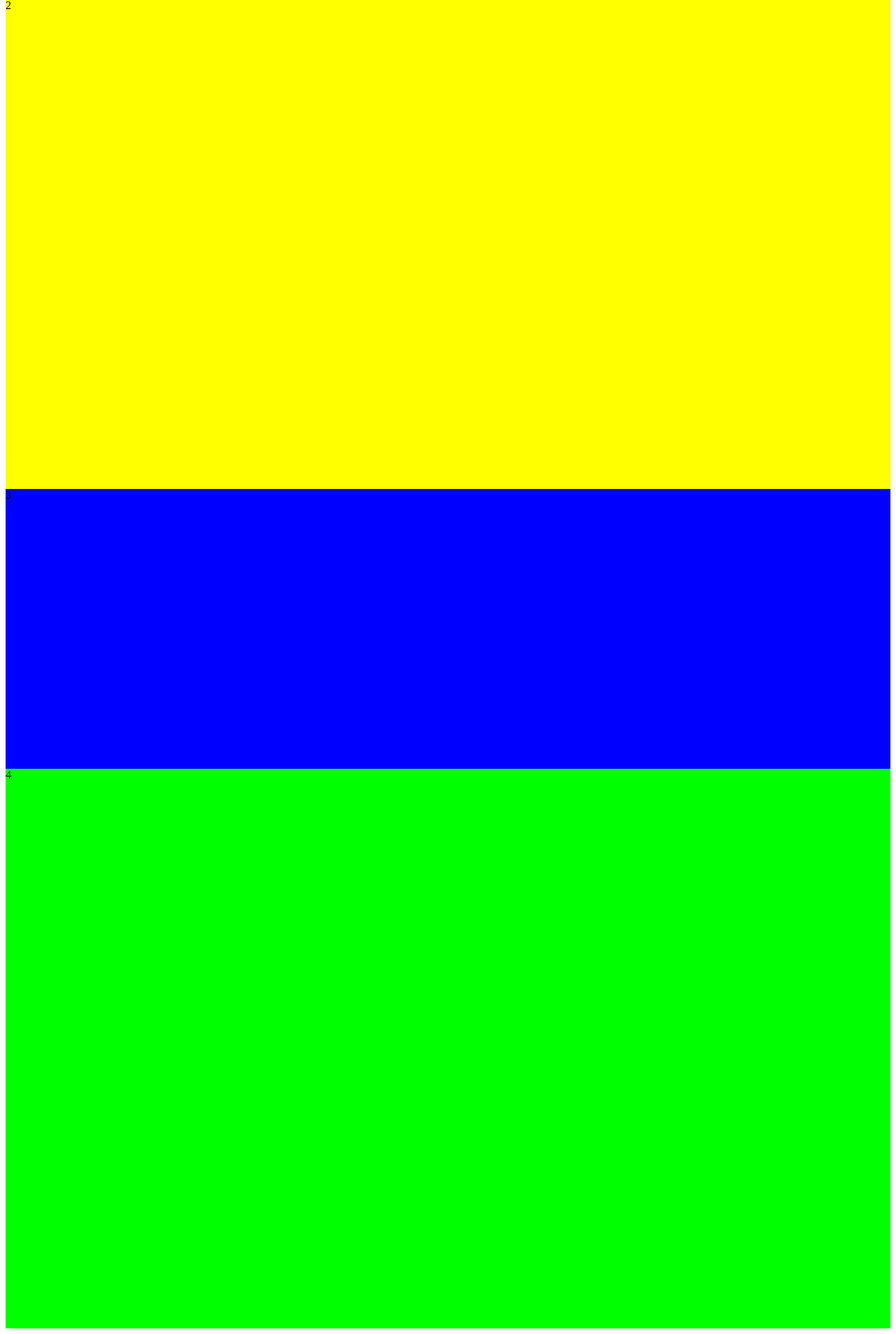
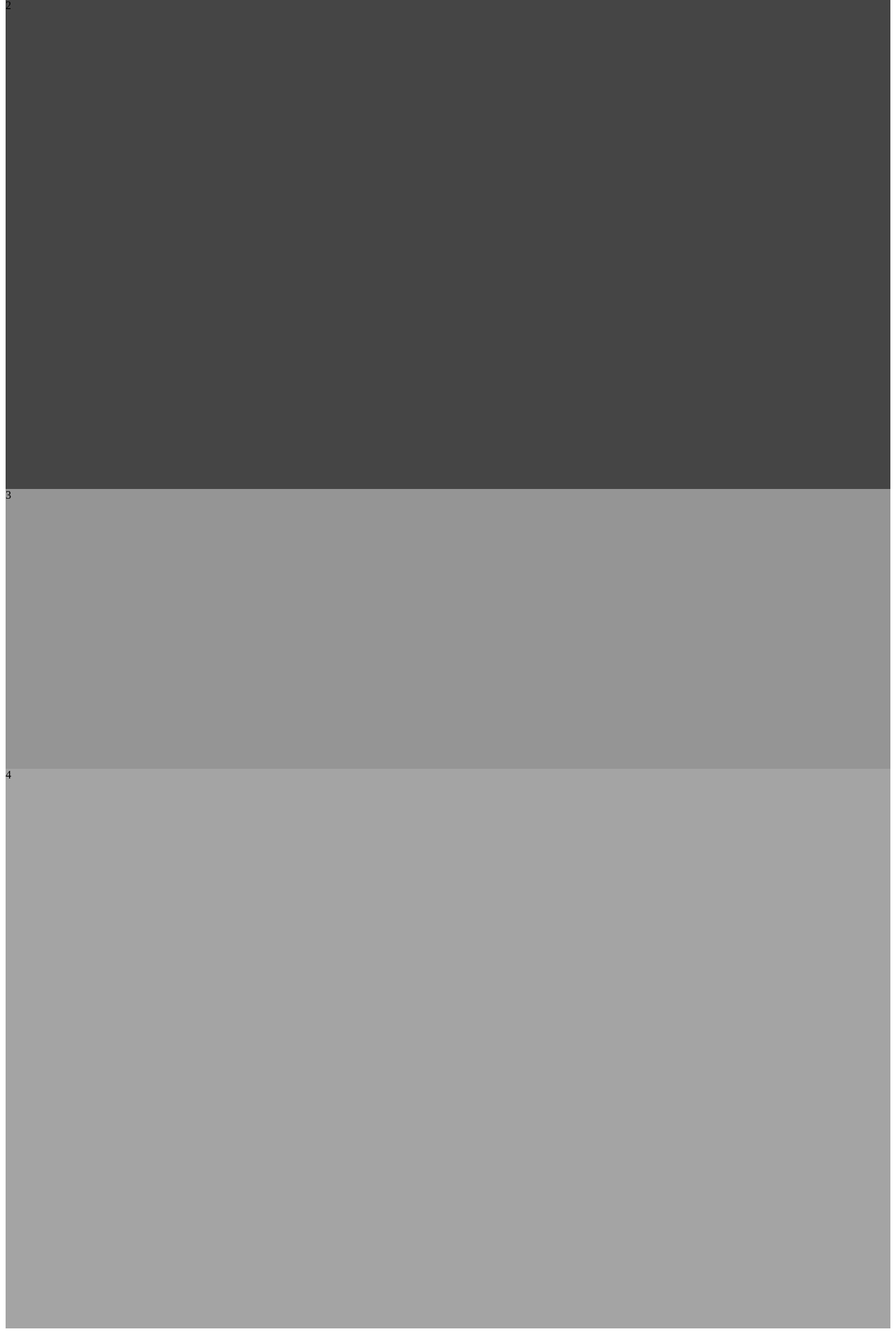
Before and after one commit to gustn1029/height, a website built with Parcel: page index.html in a window 1280 px wide. Shown: the part 609-2516 px from the top of the page at 70% size. Built offline with nearby package versions, Linux system fonts and the light colour scheme.

Commit message:
'height-1day02'

```diff
--- a/index.html
+++ b/index.html
@@ -9,9 +9,9 @@
     <style>
         /* div{transition: all 0.3s} */
         div.no1{background-color: #505050; height: 600px;}
-        div.no2{background-color: #ff0;height: 700px}
-        div.no3{background-color: #00f;height: 400px}
-        div.no4{background-color: #0f0;height: 800px}
+        div.no2{background-color: #454545;height: 700px}
+        div.no3{background-color: #959595;height: 400px}
+        div.no4{background-color: #a4a4a4;height: 800px}
         aside {position: fixed; right: 150px; top:150px;}
         aside a {color: #f9f9f9; font-weight: 700;}
     </style>
--- a/main.js
+++ b/main.js
@@ -7,11 +7,9 @@ const container = document.querySelector('.container');
 console.log(container.scrollHeight);
 
 for(let i = 0; i < heightLen; i++) {
-    const docHeight = height[i].clientHeight;
-    console.log(container.scrollHeight - height[i].scrollHeight);
     clickBtn[i].addEventListener('click', function(e){
         e.preventDefault();
         console.log(height[i]);
-        height[i].scrollTo(0,0);
+        height[i].scrollIntoView({behavior: 'smooth'});
     });
 }
```
Also changed, not shown: README.md (added).
